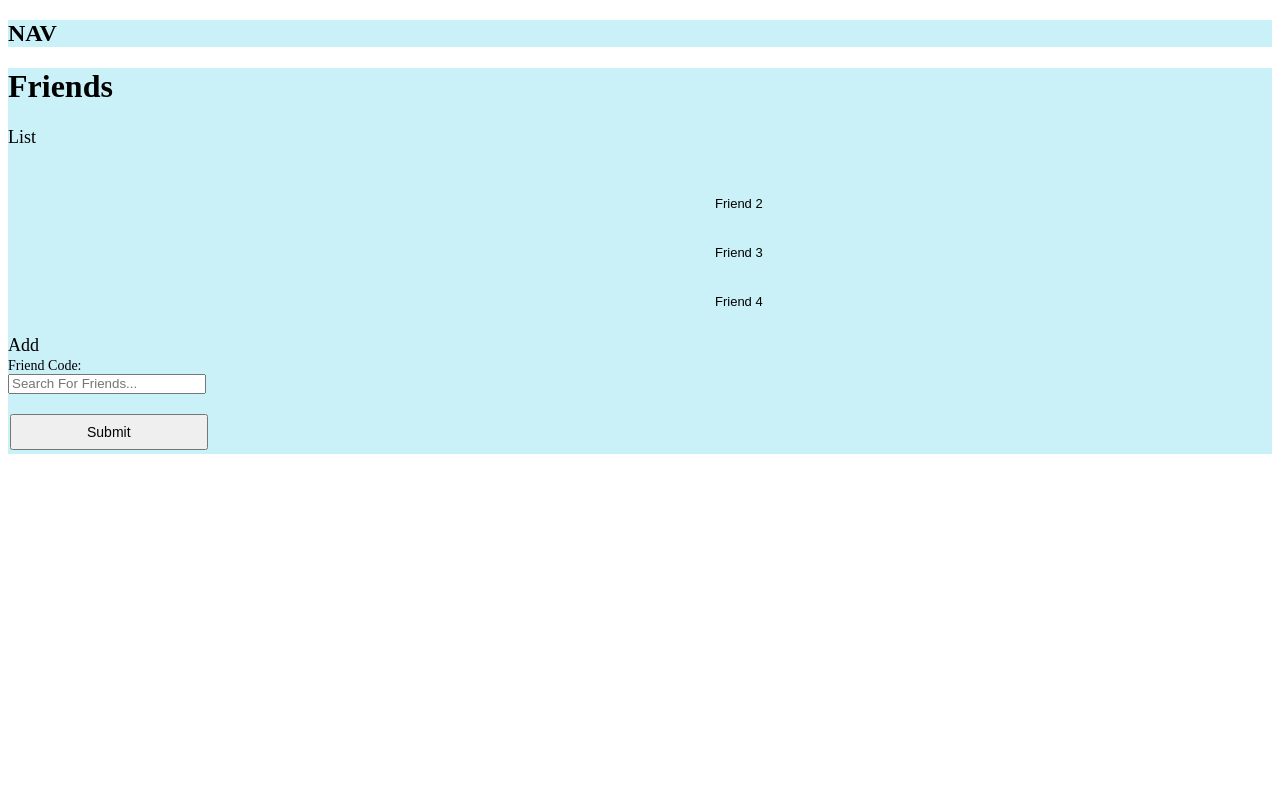
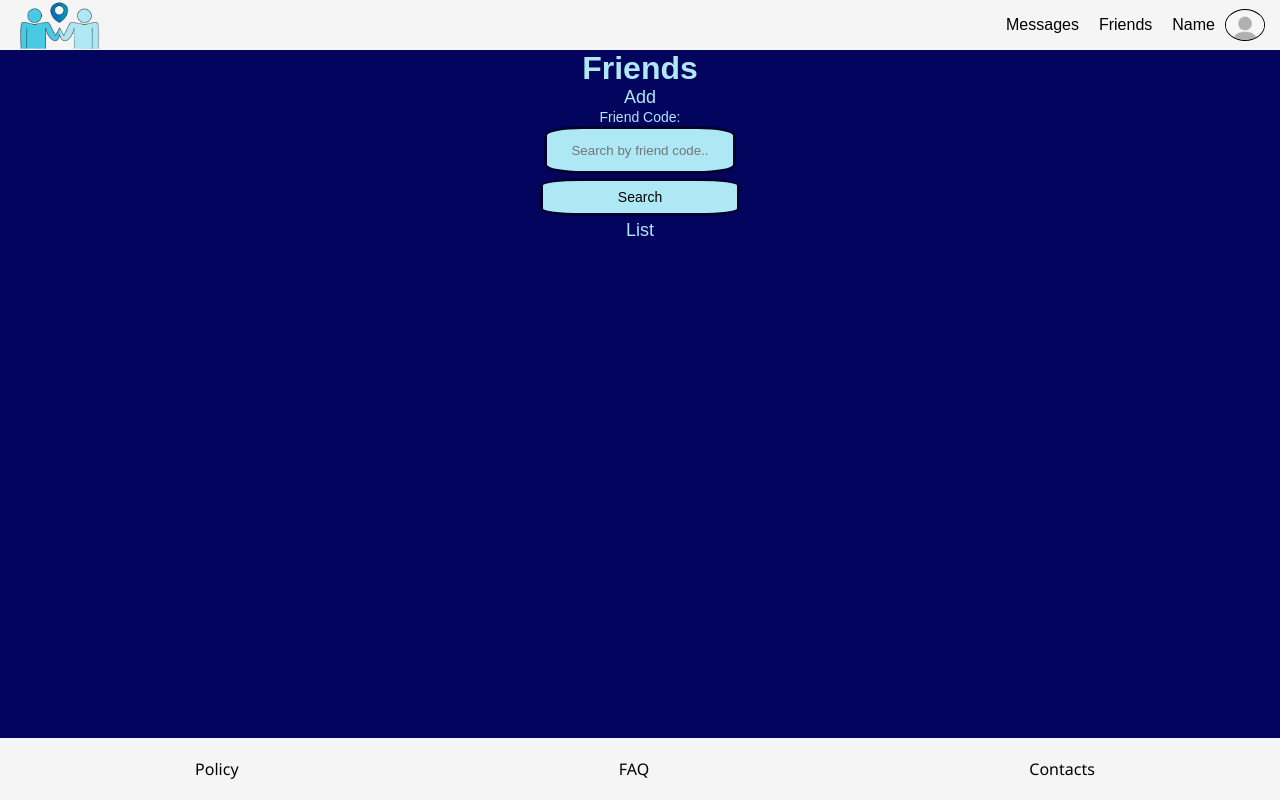
Before and after one commit to MaxBeck02/WithFriends, a PHP site: page /fullFriendPage.php in a window 1280 px wide. Run offline with PHP 8.4, Linux system fonts and the light colour scheme; data that the repository does not hold is empty.

Commit message:
searchbar fixed and styling fixed

```diff
--- a/classes/Friend.php
+++ b/classes/Friend.php
@@ -19,10 +19,6 @@
         }
 
         public function getFriend(){
-            $i = 0;
-            while($i <= 3){
-                $i++;
-            }
             $sql = "SELECT * FROM users LIMIT $i";
             $stmt= $this->connect()->prepare($sql);
             $stmt->execute();
@@ -34,12 +30,21 @@
             $stmt->execute();
             return $stmt->fetchAll(PDO::FETCH_OBJ);
         }
-        public function search(){
-            $sql = "SELECT userID FROM users LIKE ?";  // ? placeholder in query
+        public function search($term) {
+
+            $term = $term.'%';
+
+            $sql = "SELECT * FROM users WHERE friendCode LIKE :term";
+
             $stmt = $this->connect()->prepare($sql);
-            $stmt->bind_param("s", "%$term%");       // insert your variable into the placeholder (still need to add % wildcards)
+
+            $stmt->bindParam(":term", $term);
+
             $stmt->execute();
-        }
+
+            return $stmt->fetchAll(PDO::FETCH_OBJ);
+
+            }
         public function limit($i){
             $i = 1;
             if($i <= 4){
--- a/fullFriendPage.php
+++ b/fullFriendPage.php
@@ -2,11 +2,10 @@
 <html>
 <style>
 main{
-    background-color: #CAF0f8;
-}
-nav {
-background-color: #CAF0f8;
-height: 8%;
+    background-color: #03045E;
+    text-align: center;
+    height: 700px;
+    color: #ADE8F4;
 }
 
 p1{
@@ -16,17 +15,18 @@ p2{
     font-size: 14px;
 }
 .dropbtn {
-  background-color: #CAF0f8;
+  background-color: #0077B6;
   padding: 8px 75px;
   font-size: 13px;
   border: none;
+  width: 49.4vw;
+  height: 10vh;
 }
 
 .dropdown {
   position: relative;
   display: inline-block;
-  left: 50%;
-  margin-right: -50%;
+  left: 0vw;
 }
 
 .dropdown-content {
@@ -43,6 +43,9 @@ p2{
   padding: 8px 75px;
   text-decoration: none;
   display: block;
+  width: 49.4vw;
+  right:0;
+  z-index: 1;
 }
 .dropdown-content a:hover {background-color: #ADE8F4;}
 .dropdown:hover .dropdown-content {display: block;}
@@ -53,7 +56,8 @@ p2{
 	border:1px solid #ADE8F4;
 	display:inline-block;
 	font-size:13px;
-	padding: 8px 75px;
+  width: 49.4vw;
+  height: 8vh;
 }
 .friendList:hover {
 	background-color:#ADE8F4;
@@ -63,70 +67,105 @@ p2{
 	  top:1px;
 }
 
-.friendSearch {
-width: 190px;
-height: 14px;
-float: left;
+.search-input {
+width: 15vw;
+height: 6vh;
+border-radius: 20%;
+text-align: center;
+border: 3px solid #00002e;
+background: #ADE8F4;
 }
 
-.submitButton {
+.search-btn {
   padding: 8px 75px;
   text-align: center;
   display: inline-block;
   font-size: 14px;
   margin: 4px 2px;
+  border-radius: 20%;
+  border: 3px solid #00002e;
+  background: #ADE8F4;
 }
+.pfpImage {
+  width: 44px;
+  height: 44px;
+  border-radius: 100%;
+  float: left;
+  position: absolute;
+  left: 88%;
+  margin-top: -1vh;
 
+  /*
+  margin-top: 1px;
+  margin-bottom: 1px;
+  left: 95%;
+  margin-right: -5%;
+  */
+}
 </style>
 <code>
 <!-- JavaScript When needed -->
 </code>
 <title> W/ Friends | Friends </title>
-<nav>
-    <h1>NAV</h1>
-</nav>
-<body>
-<?php
+<?php include('indexx.html');
+require_once 'classes/User.php';
 require_once 'classes/Friend.php';
 $postIns = new Friend();
+$userClass = new User();
  ?>
+<body>
+
 </body>
 <main>
     <!-- Main Focus Managing Friends Sidebar -->
     <h1>Friends</h1>
-    <p1>List</p1><br>
-    <div class="dropdown">
-        <button class="dropbtn"><?php foreach($postIns->getFriend('123456') as $user){
-  echo $user->name;
-}?></button>
-        <div class="dropdown-content">
-          <button class="friendList">Remove Friend</button>
-        </div>
-    </div></br></br>
-    <div class="dropdown">
-        <button class="dropbtn">Friend 2</button>
-        <div class="dropdown-content">
-          <button class="friendList">Remove Friend</button>
-        </div>
-    </div></br></br>
-    <div class="dropdown">
-        <button class="dropbtn">Friend 3</button>
-        <div class="dropdown-content">
-          <button class="friendList">Remove Friend</button>
-        </div>
-    </div></br></br>
-    <div class="dropdown">
-        <button class="dropbtn">Friend 4</button>
-        <div class="dropdown-content">
-          <button class="friendList">Remove Friend</button>
-        </div>
-    </div></br></br>
     <p1>Add</p1><br>
     <p2>Friend Code: <?php foreach($postIns->getCode() as $user){
   echo $user->friendCode;
 }?></p2><br> <!-- Friend Code Should Be Pre-Generated On Account Creation? -->
-    <input class="friendSearch"type="text" placeholder="Search For Friends...">
-    <br></br>
-    <button class="submitButton">Submit</button>
+     <section class="test">
+    <section id="search-box">
+      <form class="item-search-box" method="POST" action="#">
+        <input class="search-input" type="text" name="search" placeholder="Search by friend code.." ></br>
+        <button class="search-btn" type="submit" name="submit-search" value="Zoeken"><i class="fas fa-search"></i>Search</button>
+      </form>
+    </section>
+  </section>
+  <?php
+    require_once 'classes/Friend.php';
+    $serieIns = new Friend();
+    $zoek = new Friend();
+
+    if(isset($_POST["submit-search"])) {
+      // foreach($zoek->search($_POST['search']) as $friends){
+      //   echo $friends;
+      // }
+    }
+?>
+  <section id="fotos">
+            <section id="flex">
+                <?php if(isset($_POST["submit-search"])) {
+                  foreach($zoek->search($_POST['search']) as $friend){?>
+                    <article>
+                        <a href="#" style="color: white;">
+                        <p><?php echo $friend->name; ?></p>
+                        </a>
+                    </article>
+                <?php } }?>
+            </section>
+  </section>
+
+    <p1>List</p1><br>
+    <?php foreach($userClass->getUsers() as $user) {?>
+    <div class="dropdown" style="float:right;">
+        <button class="dropbtn" ><img src="./img/<?php echo $user->profilepic;?>" class="pfpImage">
+         <?php echo $user->name;?>
+        </button>
+        <div class="dropdown-content">
+          <button class="friendList">Remove Friend</button>
+        </div>
+    </div>
+  <?php } ?>
+    </div></br></br>
 </main>
 </html>
```
Also changed, not shown: friendSidebar.php (+35 -7 lines), search.php (+26 -2 lines).
